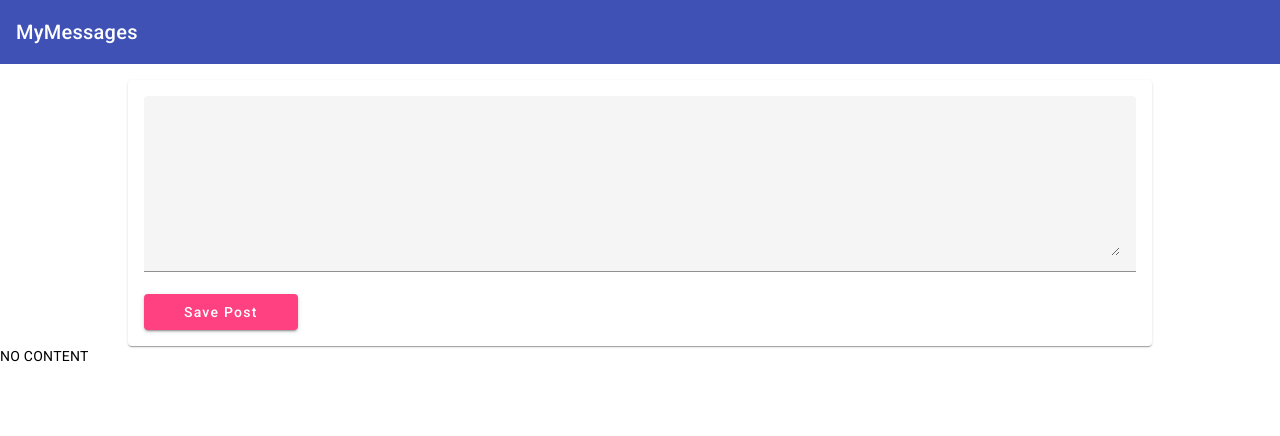
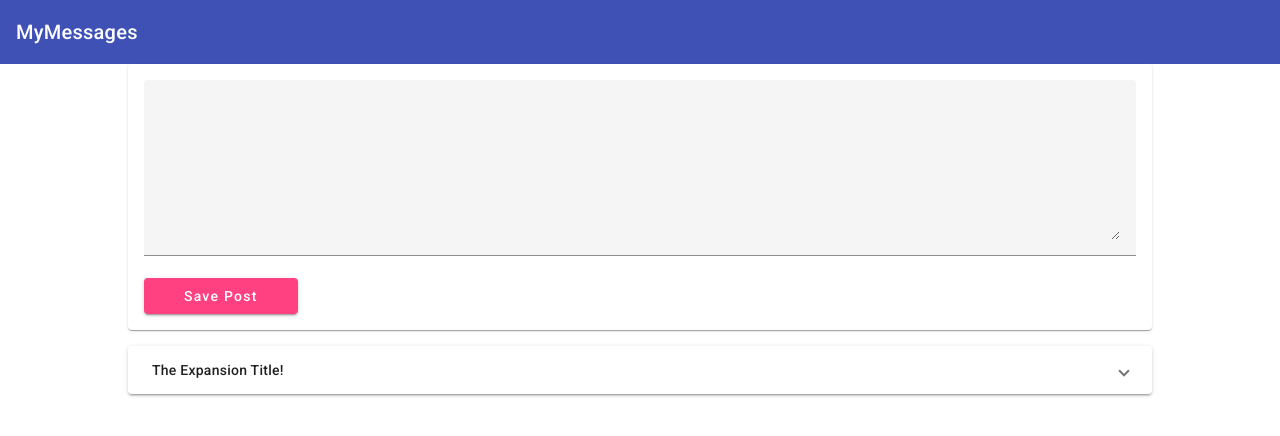
Before and after one commit to ssoni6359/mean-course, an Angular app: page / in a window 1280 px wide. Shown: the top 436 px of the page. Built offline with nearby package versions, Linux system fonts and the light colour scheme.

Commit message:
9. Using MatExpansionModule, Creating post-list component, host selector

```diff
--- a/src/app/app.component.css
+++ b/src/app/app.component.css
@@ -1,3 +1,5 @@
 main {
     margin-top: 1rem;
+    width: 80%;
+    margin: auto;
 }
--- a/src/app/app.component.html
+++ b/src/app/app.component.html
@@ -1,4 +1,5 @@
 <app-header></app-header>
 <main>
     <app-post-create></app-post-create>
+    <app-post-list></app-post-list>
 </main>
--- a/src/app/posts/post-create/post-create.component.css
+++ b/src/app/posts/post-create/post-create.component.css
@@ -1,8 +1,3 @@
-mat-card {
-    width: 80%;
-    margin: auto;
-}
-
 mat-form-field {
     margin: 1rem 1rem 0 1rem;
 }
--- a/src/app/posts/post-create/post-create.component.html
+++ b/src/app/posts/post-create/post-create.component.html
@@ -7,4 +7,3 @@
         color="accent"
         (click)="onAddPost()">Save Post</button>
 </mat-card>
-<p>{{ newPost }}</p>
--- /dev/null
+++ b/src/app/posts/post-list/post-list.component.css
@@ -0,0 +1,4 @@
+:host {
+    display: block;
+    margin-top: 1rem;
+}
--- /dev/null
+++ b/src/app/posts/post-list/post-list.component.html
@@ -0,0 +1,8 @@
+<mat-accordion>
+    <mat-expansion-panel>
+        <mat-expansion-panel-header>
+            The Expansion Title!
+        </mat-expansion-panel-header>
+        <p>I'm in a Expansion Panel</p>
+    </mat-expansion-panel>
+</mat-accordion>
--- /dev/null
+++ b/src/app/posts/post-list/post-list.component.ts
@@ -0,0 +1,14 @@
+import { Component } from "@angular/core";
+
+@Component({
+    selector: 'app-post-list',
+    templateUrl: './post-list.component.html',
+    styleUrls: ['./post-list.component.css']
+})
+export class PostListComponent {
+    posts = [
+        {title: 'First Post', content: 'This is the first\'s content.'},
+        {title: 'Second Post', content: 'This is the second\'s content.'},
+        {title: 'Third Post', content: 'This is the third\'s content.'}
+    ]
+}
```
Also changed, not shown: src/app/app.module.ts (+6 -2 lines).
